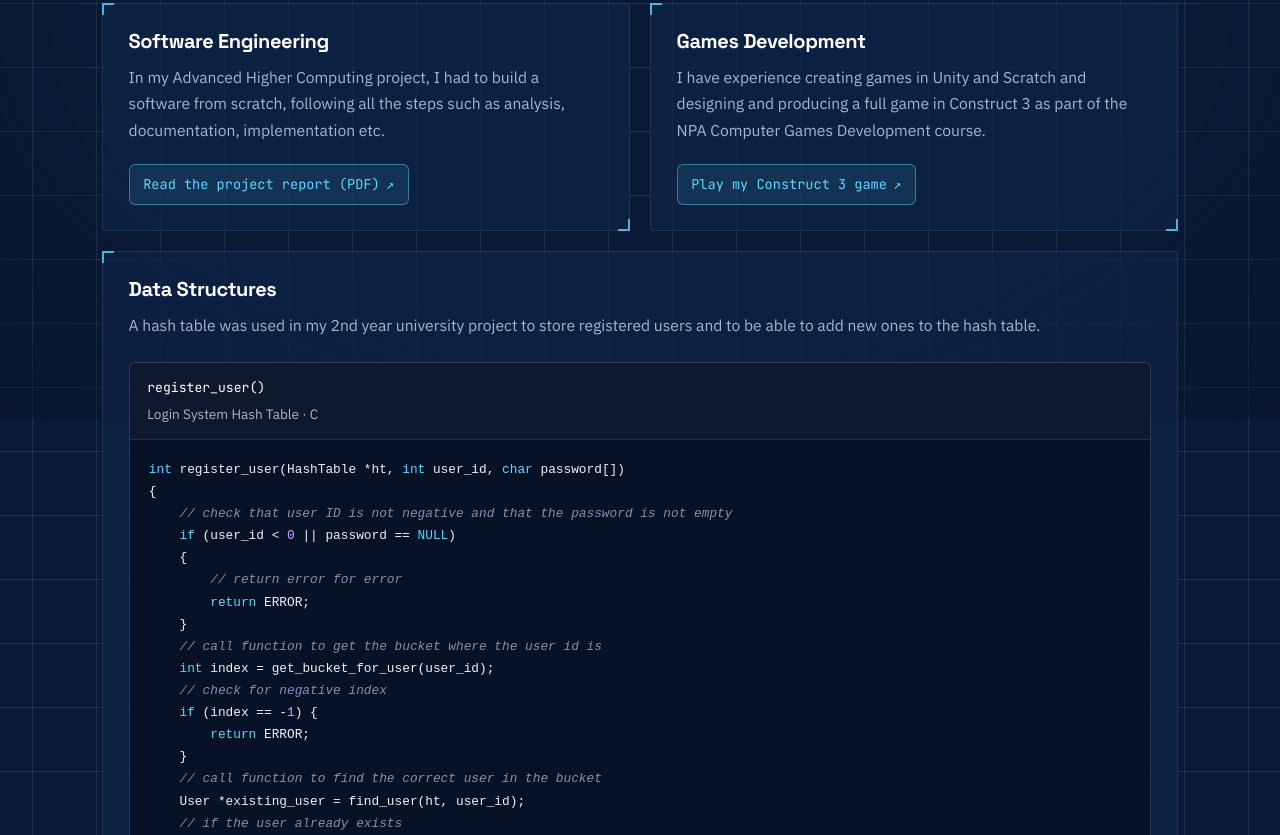
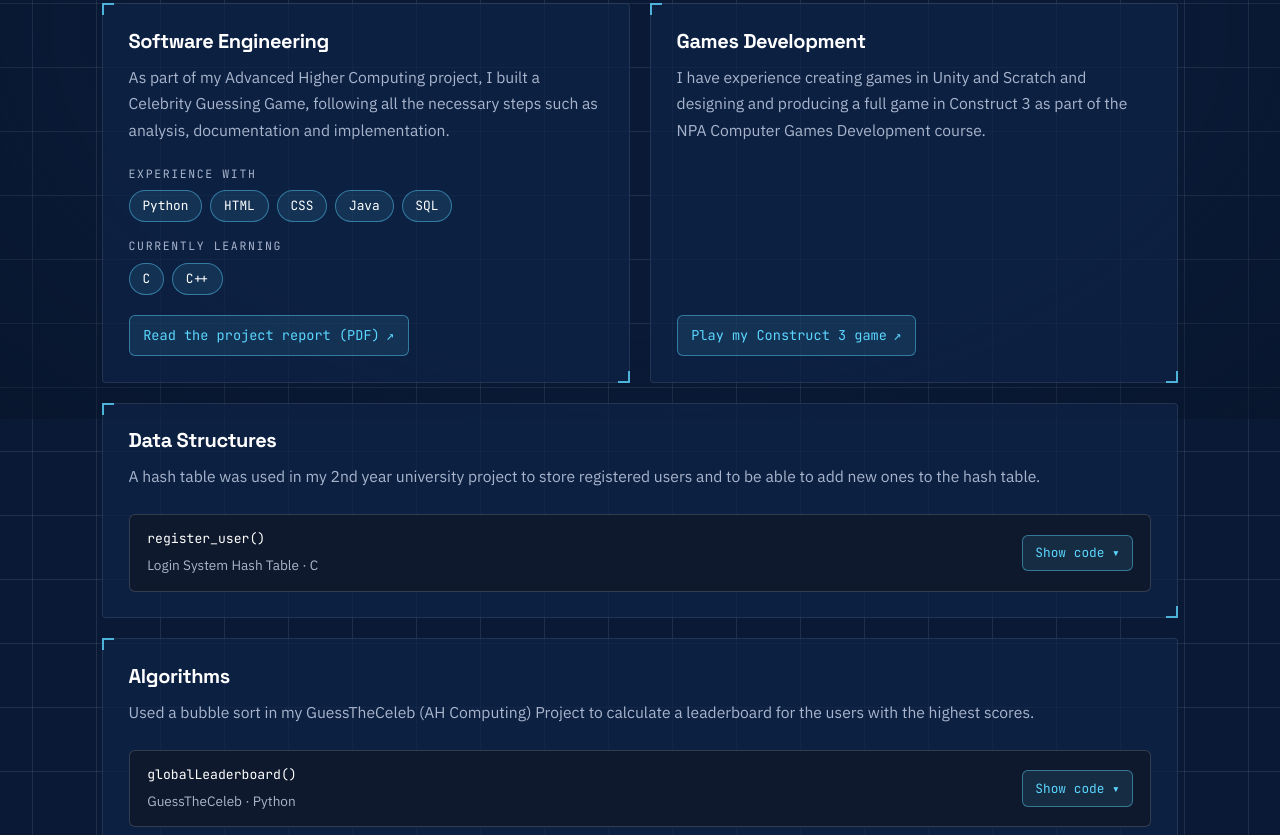
Before and after one commit to CameronHudson7/cameronhudson7.github.io, a plain HTML site: page skills.html in a window 1280 px wide. Shown: the part 381-1216 px from the top of the page. Drawn offline with Linux system fonts and the light colour scheme.

Commit message:
Add files via upload

```diff
--- a/skills.html
+++ b/skills.html
@@ -43,7 +43,11 @@
           <div class="examples examples-two">
           <article class="panel example rise">
             <h3>Software Engineering</h3>
-            <p>In my Advanced Higher Computing project, I had to build a software from scratch, following all the steps such as analysis, documentation, implementation etc.</p>
+            <p>As part of my Advanced Higher Computing project, I built a Celebrity Guessing Game, following all the necessary steps such as analysis, documentation and implementation.</p>
+            <dl class="langs">
+              <div><dt>Experience with</dt><dd><ul class="tags"><li>Python</li><li>HTML</li><li>CSS</li><li>Java</li><li>SQL</li></ul></dd></div>
+              <div><dt>Currently learning</dt><dd><ul class="tags"><li>C</li><li>C++</li></ul></dd></div>
+            </dl>
             <p class="evidence"><a href="assets/GuessTheCeleb_Report.pdf" target="_blank" rel="noopener">Read the project report (PDF) <span aria-hidden="true">&nearr;</span></a></p>
           </article>
           <article class="panel example rise">
@@ -54,11 +58,14 @@
           <article class="panel example wide rise">
             <h3>Data Structures</h3>
             <p>A hash table was used in my 2nd year university project to store registered users and to be able to add new ones to the hash table.</p>
-            <figure class="code-sample">
-              <figcaption>
-                <span class="file">register_user()</span>
-                <span class="from">Login System Hash Table &middot; C</span>
-              </figcaption>
+            <details class="code-sample">
+              <summary>
+                <span class="cap">
+                  <span class="file">register_user()</span>
+                  <span class="from">Login System Hash Table &middot; C</span>
+                </span>
+                <span class="toggle" aria-hidden="true"></span>
+              </summary>
               <pre><code><span class="tk-kw">int</span> register_user(HashTable *ht, <span class="tk-kw">int</span> user_id, <span class="tk-kw">char</span> password[])
 {
     <span class="tk-cmt">// check that user ID is not negative and that the password is not empty</span>
@@ -103,16 +110,19 @@
     <span class="tk-cmt">// return success for new user added</span>
     <span class="tk-kw">return</span> SUCCESS;
 }</code></pre>
-            </figure>
+            </details>
           </article>
           <article class="panel example wide rise">
             <h3>Algorithms</h3>
             <p>Used a bubble sort in my GuessTheCeleb (AH Computing) Project to calculate a leaderboard for the users with the highest scores.</p>
-            <figure class="code-sample">
-              <figcaption>
-                <span class="file">globalLeaderboard()</span>
-                <span class="from">GuessTheCeleb &middot; Python</span>
-              </figcaption>
+            <details class="code-sample">
+              <summary>
+                <span class="cap">
+                  <span class="file">globalLeaderboard()</span>
+                  <span class="from">GuessTheCeleb &middot; Python</span>
+                </span>
+                <span class="toggle" aria-hidden="true"></span>
+              </summary>
               <pre><code><span class="tk-cmt"># Function to display the global leaderboard</span>
 <span class="tk-kw">def</span> globalLeaderboard(fernet, key):
     scores = []  <span class="tk-cmt"># Declare blank array to store usernames and scores</span>
@@ -133,8 +143,8 @@
         <span class="tk-kw">for</span> i <span class="tk-kw">in</span> <span class="tk-kw">range</span>(<span class="tk-num">0</span>, <span class="tk-num">10</span>):
             <span class="tk-kw">print</span>(<span class="tk-kw">str</span>(i + <span class="tk-num">1</span>) + <span class="tk-str">"."</span>, (scores[i][<span class="tk-num">0</span>]), <span class="tk-str">"("</span> + <span class="tk-kw">str</span>(scores[i][<span class="tk-num">1</span>]) + <span class="tk-str">")"</span>)
     <span class="tk-kw">except</span> IndexError: <span class="tk-cmt"># If there is less than 10 scores in scores array</span>
-        <span class="tk-kw">None</span> <span class="tk-cmt"># Do nothing (it was giving me an error when there was less than 10 scores in the array, so by doing nothing it simple prints as many as it can, up to 10)</span></code></pre>
-            </figure>
+        <span class="tk-kw">None</span></code></pre>
+            </details>
           </article>
           </div>
         </div>
@@ -144,7 +154,7 @@
           <div class="examples">
           <article class="panel example rise">
             <h3>Teamwork</h3>
-            <p>I have played football for the Falkirk Foundation for more than 12 years, and then the University of Dundee team, where I have developed strong friendships and learned the importance of teamwork while building my inter-personal and communication skills.</p>
+            <p>I have played football for the Falkirk Foundation for more than 12 years, and then the University of Dundee team, where I have developed strong friendships and learned the importance of teamwork while building my inter-personal and communication skills. As well as this, working in a colleague team at Tesco has helped me build my teamwork skills in a more professional environment.</p>
           </article>
           <article class="panel example rise">
             <h3>Communication</h3>
@@ -152,7 +162,7 @@
           </article>
           <article class="panel example rise">
             <h3>Working under pressure &amp; time management/Multi-Tasking</h3>
-            <p>I am working as a Store Colleague at Tesco, where I help customers, replenish stock and keep the shop floor tidy and well presented. Working in a busy store has further developed my teamwork, communication and time management skills, and I have learned to stay calm and organised under pressure, as I am answering queries from customers whilst ensuring the stock allocation is put out on the shelf in a timely manner.</p>
+            <p>I am working as a Store Colleague at Tesco, where I help customers, replenish stock and keep the shop floor tidy and well presented. Working in a busy store has further developed my communication and time management skills, and I have learned to stay calm and organised under pressure, as I am answering queries from customers whilst ensuring the stock allocation is put out on the shelf in a timely manner.</p>
           </article>
           <article class="panel example rise">
             <h3>Leadership</h3>
--- a/style.css
+++ b/style.css
@@ -397,3 +397,27 @@ a:hover { text-decoration: underline; text-underline-offset: 0.2em; }
 .dev-skills li > div { display: flex; flex-direction: column; gap: 0.3rem; }
 .dev-skills .dev-title { font-family: var(--display); font-size: 1.25rem; font-weight: 500; color: var(--white); }
 .dev-skills .dev-desc { font-family: var(--body); font-size: 1rem; font-weight: 400; color: var(--muted); }
+
+/* Languages in Software Engineering card */
+.langs { margin: 1.25rem 0 0; display: grid; gap: 0.9rem; }
+.langs dt { font-family: var(--mono); font-size: 0.72rem; letter-spacing: 0.14em; text-transform: uppercase; color: var(--muted); margin-bottom: 0.45rem; }
+.langs dd { margin: 0; }
+
+/* Collapsible code samples */
+details.code-sample summary {
+  list-style: none; cursor: pointer;
+  display: flex; align-items: center; justify-content: space-between; gap: 1rem;
+  padding: 0.85rem 1.1rem; background: rgba(255,255,255,0.03);
+  transition: background 0.2s;
+}
+details.code-sample summary::-webkit-details-marker { display: none; }
+details.code-sample summary:hover { background: rgba(92, 214, 255, 0.08); }
+details.code-sample summary .cap { display: flex; flex-direction: column; gap: 0.2rem; }
+details.code-sample .toggle {
+  flex-shrink: 0; font-family: var(--mono); font-size: 0.8rem; color: var(--cyan);
+  border: 1px solid var(--cyan-line); background: var(--cyan-soft);
+  padding: 0.4rem 0.75rem; border-radius: 6px; white-space: nowrap;
+}
+details.code-sample .toggle::before { content: "Show code \25BE"; }
+details.code-sample[open] .toggle::before { content: "Hide code \25B4"; }
+details.code-sample[open] summary { border-bottom: 1px solid var(--line); }
```
